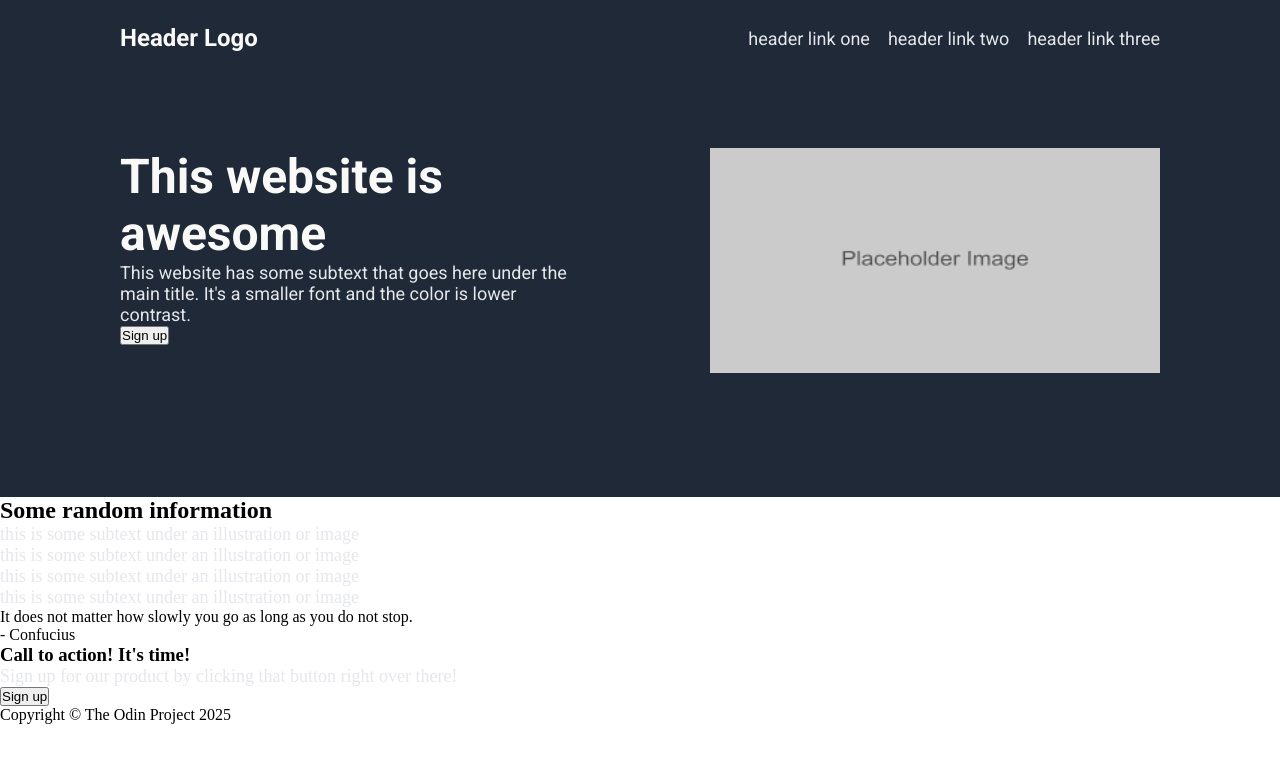
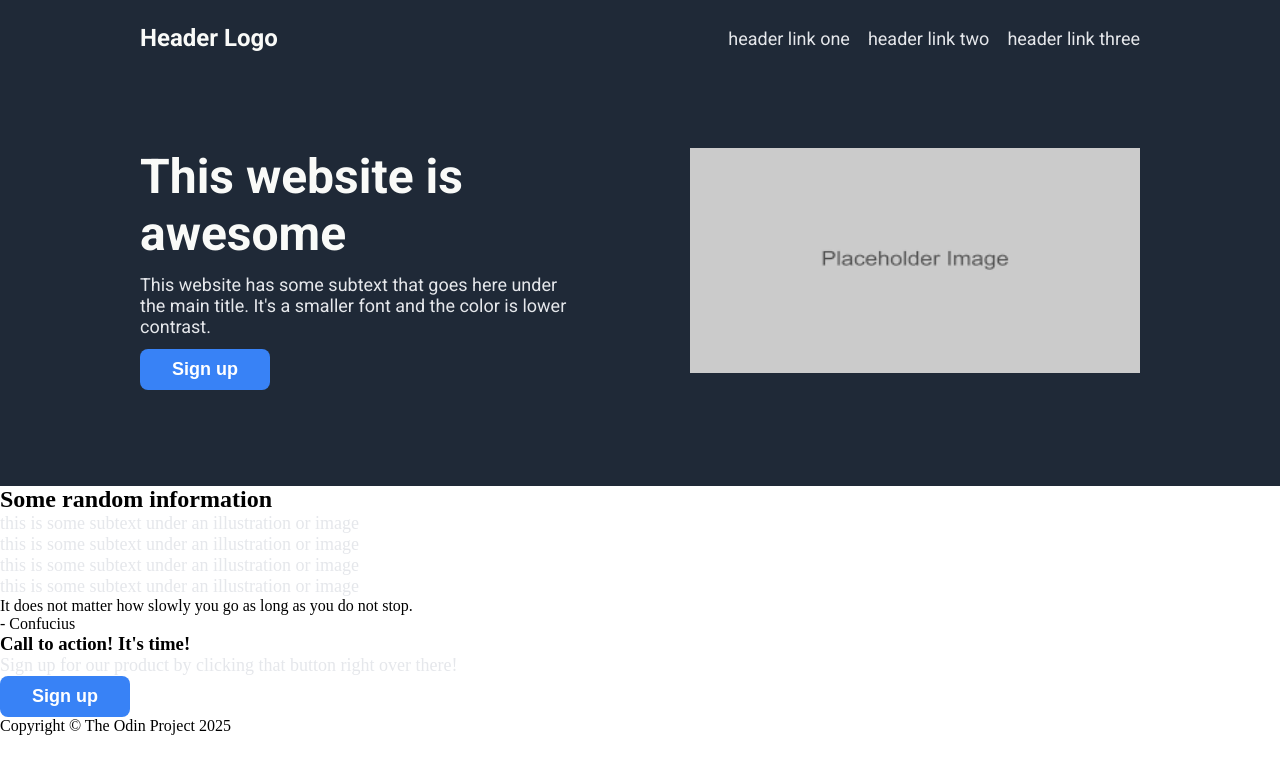
Before and after one commit to natalija-zdravkovic/landing-page, a plain HTML site: page index.html in a window 1280 px wide. Drawn offline with Linux system fonts and the light colour scheme.

Commit message:
Add CSS styling for sign up button Added CSS styles for sign up button in section bellow the header

```diff
--- a/styles.css
+++ b/styles.css
@@ -11,7 +11,7 @@
     font-family: "Roboto";
     background-color: #1F2937;
     text-align: center;
-    padding: 24px 120px;
+    padding: 24px 140px;
 }
 
 .logo {
@@ -42,7 +42,7 @@ a {
     background-color: #1F2937;
     font-family: "Roboto";
     margin: 0;
-    padding: 72px 120px;
+    padding: 72px 140px;
     gap: 24px;
 
 }
@@ -50,6 +50,9 @@ a {
 .container1 {
     width: 50%;
     justify-content: center;
+    display: flex;
+    flex-direction: column;
+    gap: 12px;
 }
 
 .container2 {
@@ -70,3 +73,17 @@ a {
     color: #E5E7EB;
     font-size: 18px;;
 }
+
+button {
+    background-color: #3882F6;
+    border: none;
+    color: white;
+    padding: 10px 15px;
+    text-align: center;
+    text-decoration: none;
+    display: inline-block;
+    font-size: 18px;
+    font-weight: 600;
+    border-radius: 8px;
+    width: 130px;
+  }
```
